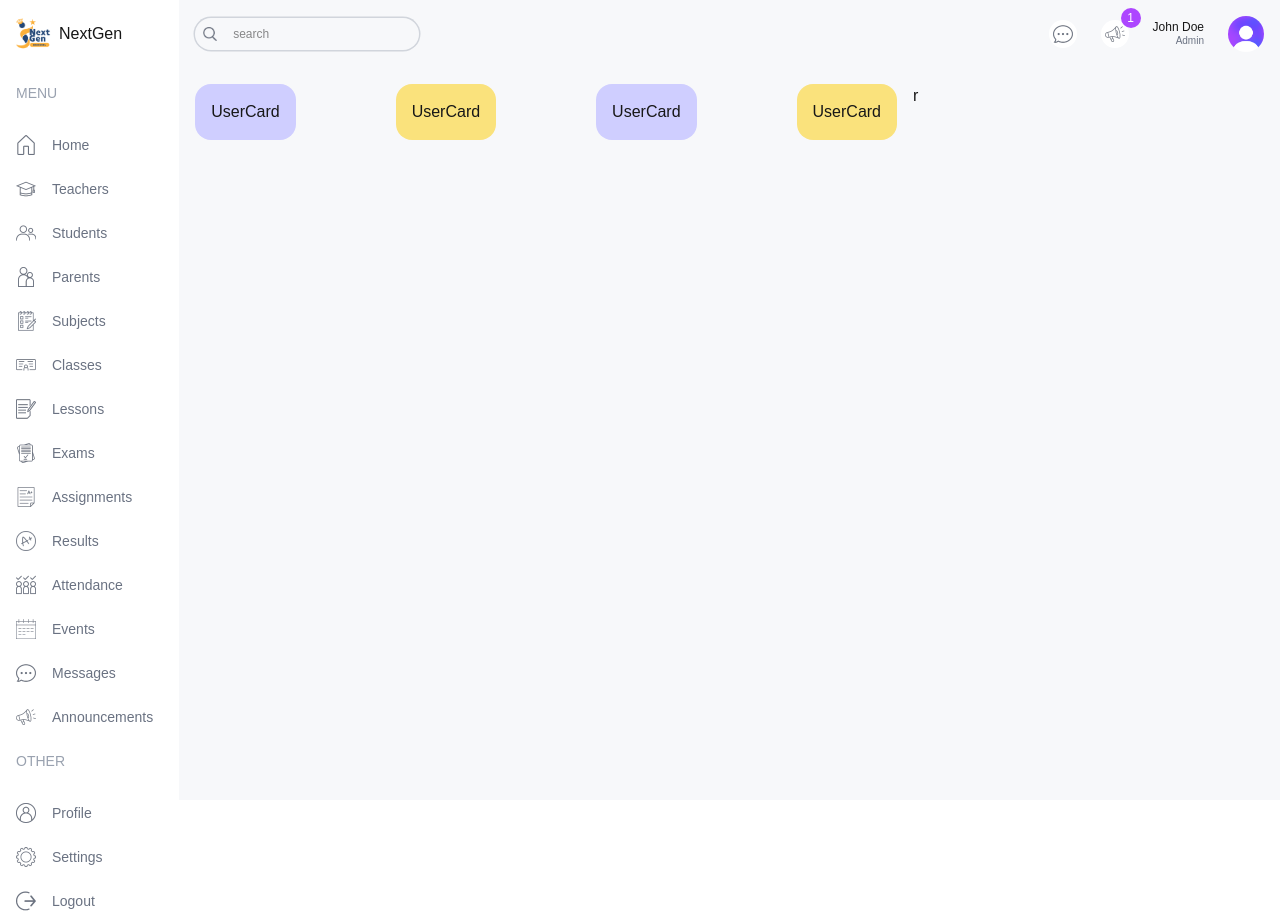
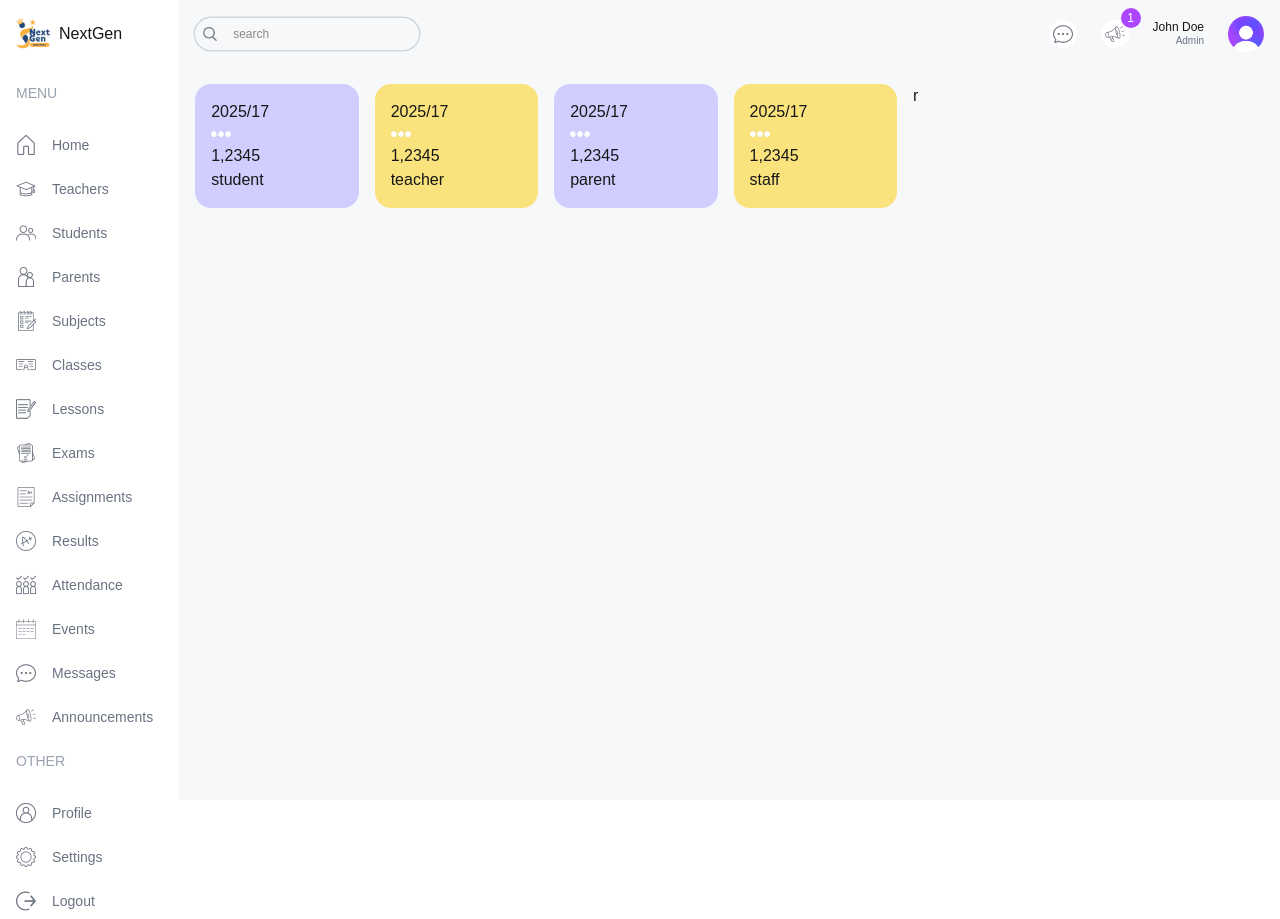
Before and after one commit to riponmondalbd/next-gen-school, a Next.js app: page /admin in a window 1280 px wide. Built offline with nearby package versions, Linux system fonts and the light colour scheme.

Commit message:
userCard --> use min width admin Page --> flex-wrap

```diff
--- a/src/app/(dashboard)/admin/page.tsx
+++ b/src/app/(dashboard)/admin/page.tsx
@@ -6,7 +6,7 @@ export default function AdminPage() {
       {/* left side of main content */}
       <div className="w-full lg:w-2/3">
         {/* user cards */}
-        <div className="flex gap-4 justify-between">
+        <div className="flex gap-4 justify-between flex-wrap">
           <UserCard type="student" />
           <UserCard type="teacher" />
           <UserCard type="parent" />
--- a/src/components/UserCard.tsx
+++ b/src/components/UserCard.tsx
@@ -1,7 +1,19 @@
+import Image from "next/image";
+
 export default function UserCard({ type }: { type: string }) {
   return (
-    <div className="rounded-2xl odd:bg-nextPurple even:bg-nextYellow p-4">
-      UserCard
+    <div className="rounded-2xl odd:bg-nextPurple even:bg-nextYellow p-4 flex-1 min-w-[130px]">
+      <div className="">
+        <span>2025/17</span>
+        <Image
+          src={"/assets/admin/more.png"}
+          alt="more"
+          width={20}
+          height={20}
+        />
+      </div>
+      <h1>1,2345</h1>
+      <h2>{type}</h2>
     </div>
   );
 }
```
Also changed, not shown: public/assets/admin/more.png (renamed from public/assets/menu/more.png).
